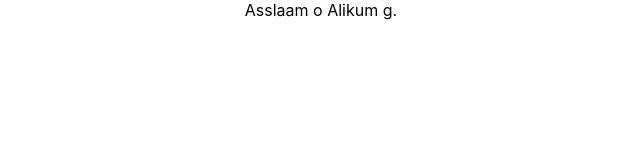
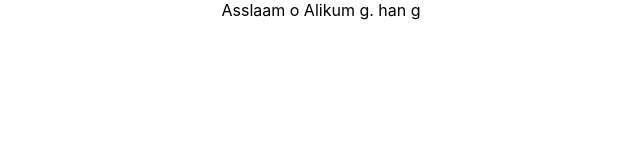
Before and after one commit to umersaeedbajwa/expense-tracker-app, a React (Create React App) app: page / in a window 1280 px wide. Shown: the top 160 px of the page, without its empty margins (319-959 px from the left). Built offline with nearby package versions, Linux system fonts and the light colour scheme.

Commit message:
checking

```diff
--- a/src/App.js
+++ b/src/App.js
@@ -6,6 +6,7 @@ function App() {
   return (
     <div className="App">
       Asslaam o Alikum g.
+      han g
     </div>
   );
 }
```
